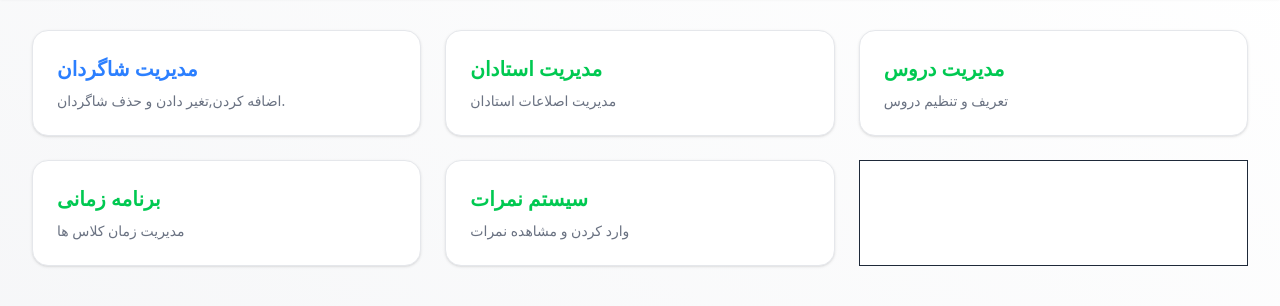
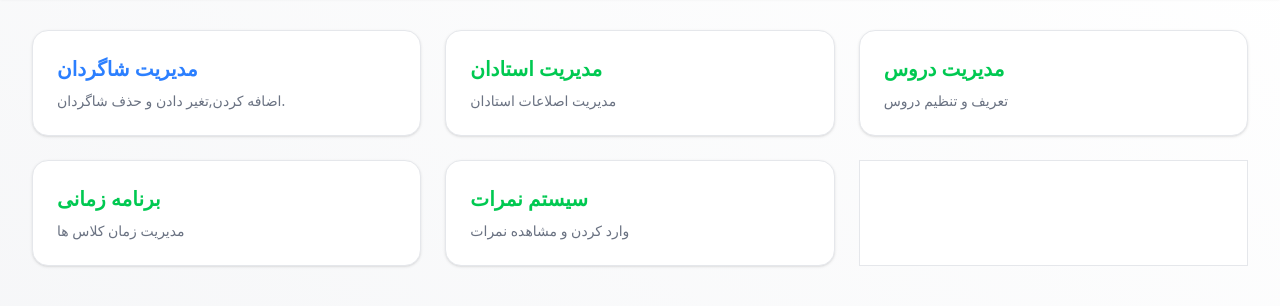
Before and after one commit to mubarakaataye/MIS, a website: page public/dashboard.html in a window 1280 px wide. Shown: the part 74-380 px from the top of the page. Drawn offline with Linux system fonts and the light colour scheme.

Commit message:
border-color

```diff
--- a/public/dashboard.html
+++ b/public/dashboard.html
@@ -40,7 +40,7 @@ rounded-2xl p-6 shadow-sm hover:shadow-xl hover:border-green-500 transition dura
 <div class="text-xl font-semibold text-green-500 group-hover:text-green-600 mb-2">سیستم نمرات</div>
 <p class="text-sm text-gray-500">وارد کردن و مشاهده نمرات</p>
 </a>
-<a href="reports.html" class="card-hover group bg-white border"></a>
+<a href="reports.html" class="card-hover group bg-white border border-gray-200"></a>
     </main>
 </body>
 </html>
```
